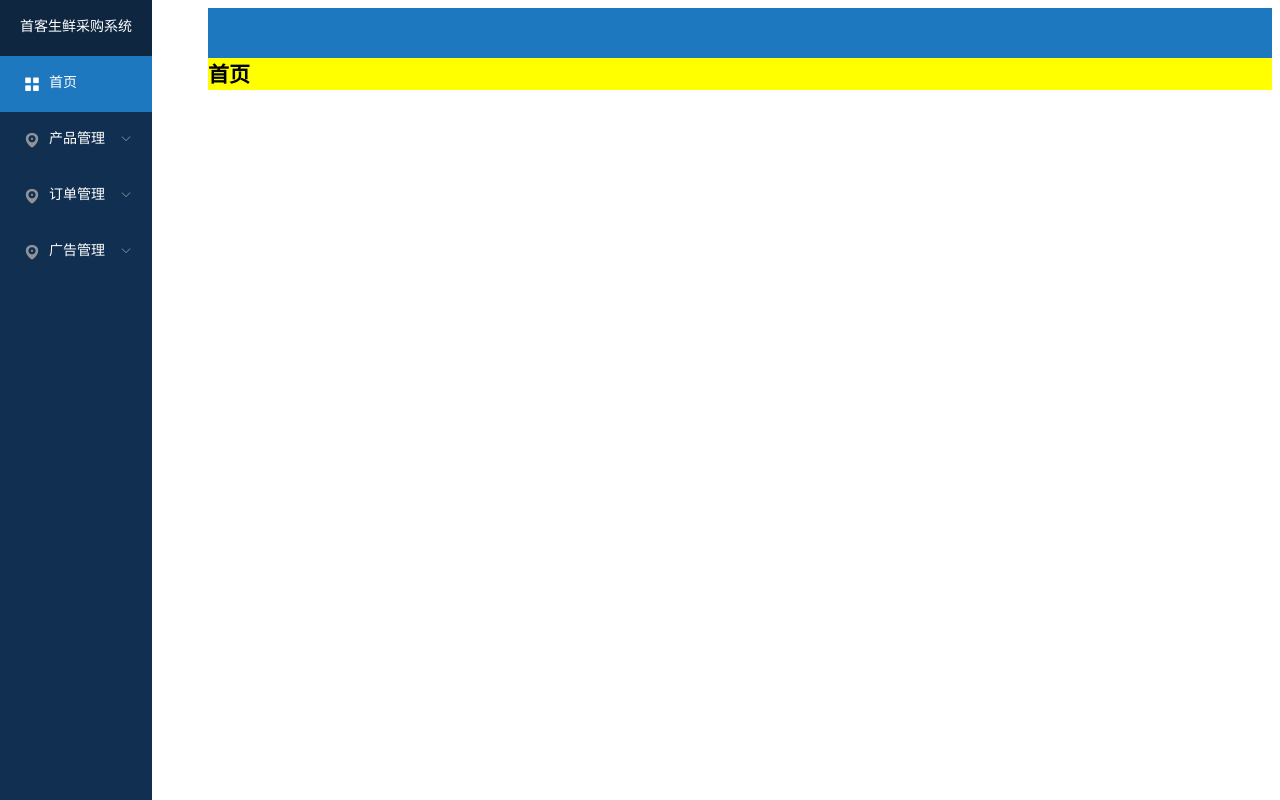
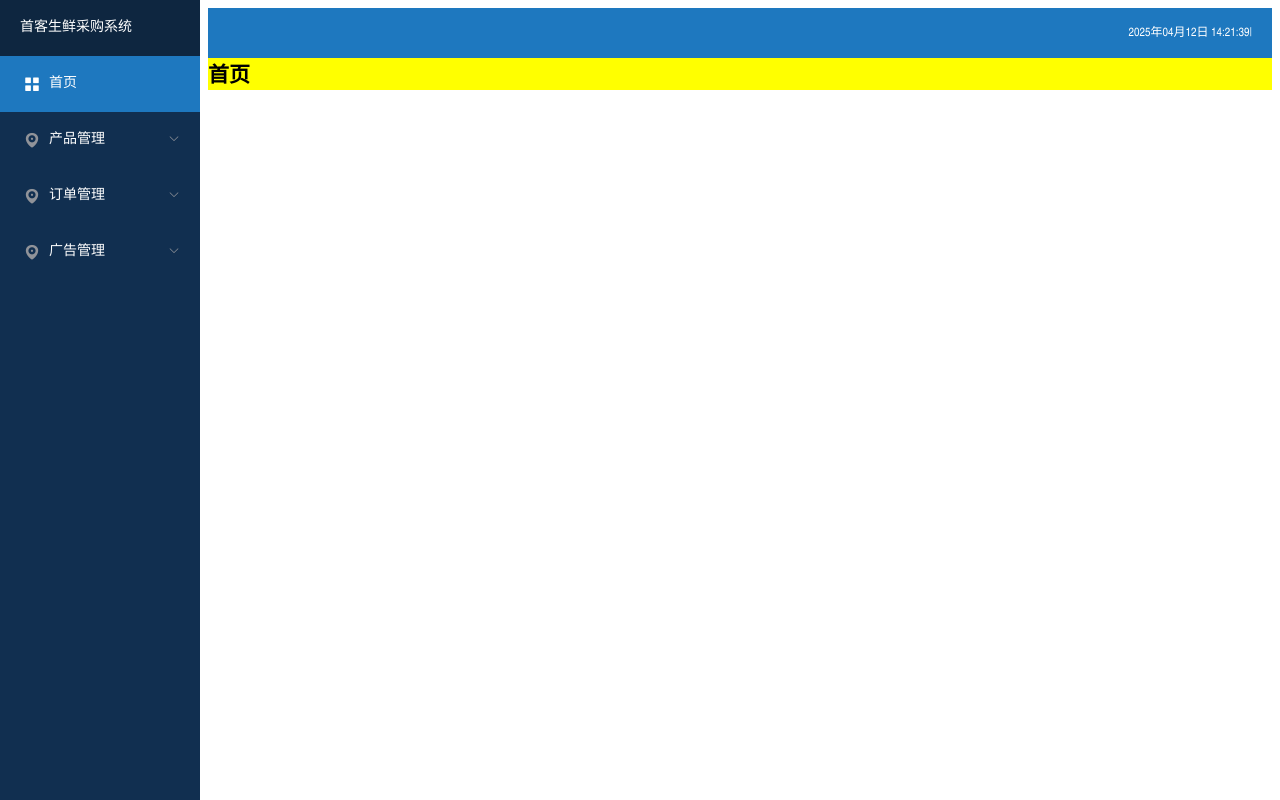
Before and after one commit to streamandsea/frontend, a Vue app in the folder vue-project/: page / in a window 1280 px wide. Built offline with nearby package versions, Linux system fonts and the light colour scheme; no server answers; a small style sheet from the web is missing.

Commit message:
解决菜单折叠与否宽度不一致问题

```diff
--- a/vue-project/package.json
+++ b/vue-project/package.json
@@ -10,6 +10,7 @@
   "dependencies": {
     "axios": "^1.8.4",
     "core-js": "^3.8.3",
+    "dayjs": "^1.11.13",
     "echarts": "^5.6.0",
     "element-ui": "^2.4.5",
     "express": "^5.1.0",
--- a/vue-project/src/views/layout/Index.vue
+++ b/vue-project/src/views/layout/Index.vue
@@ -17,16 +17,15 @@ import Menu from './menu/Index.vue'
 import Content from './content/Index.vue'
 
 export default {
-
+    data() {
+        return {
+            isCollapse: false
+        }
+    },
     // 注册子组件
     components: {
         Menu,
         Content
-    },
-    data() {
-        return {
-            isCollapse: false
-        }
     },
     methods: {
         changeShow() {
@@ -43,24 +42,20 @@ export default {
 .layout {
 
     .menu {
-        // width: 200px;
-        background: #112f50;
         position: fixed;
         left: 0;
         top: 0;
         bottom: 0;
-        // padding-left: 10px;
+        background: #112f50;
+
         /deep/ .el-menu {
             border-right: none;
         }
     }
 
     .content {
-        // flex: 1;
-        padding-top: 0px;
         padding-left: 200px;
-        transition: .5s;
-
+        transition: all .5s;
     }
     .active {
         padding-left: 64px;
--- a/vue-project/src/views/layout/content/Index.vue
+++ b/vue-project/src/views/layout/content/Index.vue
@@ -3,10 +3,13 @@
         <!-- 顶部 -->
         <!-- <Header></Header> -->
         <div class="header">
-            <!-- <h3>顶部区域</h3> -->
-            <div class="open">
-                <span v-if="!isCollapse" class="iconfont icon-right-indent" @click="changeMenu"></span>
-                <span v-else class="iconfont icon-left-indent" @click="changeMenu"></span>
+            <div class="icon">
+                <i v-if="!isCollapse" class="iconfont icon-right-indent" @click="changeMenu"></i>
+                <i v-else class="iconfont icon-left-indent" @click="changeMenu"></i>
+            </div>
+            <div class="header-right">
+                <span>{{ nowTime }}</span>
+                <span class="line">|</span>
             </div>
         </div>
 
@@ -17,14 +20,26 @@
 </template>
 
 <script>
+import dayjs from 'dayjs'
+// import { mapMutations, mapState } from 'vuex';
 
 export default {
 
     props: ['isCollapse'],
+    data() {
+        return {
+            nowTime: ''
+        }
+    },
     methods: {
         changeMenu() {
             this.$emit('changeShow')
         }
+    },
+    created() {
+        //获取当前的时间-----------------
+        // let time = new Date()  //1.自己封装获取日期格式 2.moment.js  3. dayjs
+        this.nowTime = dayjs(new Date()).format('YYYY年MM月DD日 HH:mm:ss')
     }
 }
 </script>
@@ -39,13 +54,19 @@ export default {
     width: 100%;
     display: flex;
 
-
-    .open {
+    .icon {
         i {
             font-size: 24px;
-            cursor: pointer;
         }
     }
+
+    .header-right {
+        font-size: 12px;
+        flex: 1;
+        text-align: right;
+        padding-right: 20px;
+    }
+
 
 }
 
--- a/vue-project/src/views/layout/menu/Index.vue
+++ b/vue-project/src/views/layout/menu/Index.vue
@@ -70,19 +70,14 @@ export default {
 
 <style lang="less" scoped>
 
-.el-menu{
-    // border-right: 0;
-
-    /deep/ .is-active{
-        background: #1e78bf !important;
-        color: #fff !important;
-    }
-
-    .el-menu-vertical-demo:not(.el-menu--collapse) {
+.el-menu-vertical-demo:not(.el-menu--collapse) {
         width: 200px;
         min-height: 400px;
-    }
+}
 
+/deep/ .is-active{
+    background: #1e78bf !important;
+    color: #fff !important;
 }
 
 </style>
```
Also changed, not shown: 1 other file (tests, documents, lock files or other folders).
